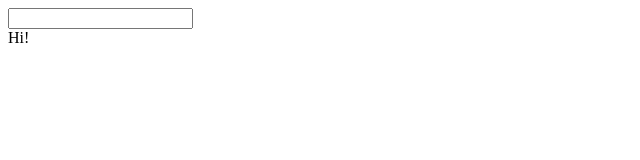
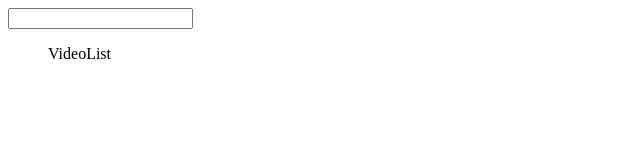
Before and after one commit to SkifUA/vue-video, a Vue app: page / in a window 1280 px wide. Shown: the top 160 px of the page, without its empty margins (0-640 px from the left). Built offline with nearby package versions, Linux system fonts and the light colour scheme.

Commit message:
Added VideoList Component

```diff
--- a/src/App.vue
+++ b/src/App.vue
@@ -1,18 +1,21 @@
 <template>
   <div>
     <SearchBar @termChange="onTermChange"></SearchBar>
-    Hi!
+    <VideoList></VideoList>
   </div>
 </template>
 
 <script>
 import axios from 'axios';
 import SearchBar from './components/SearchBar';
+import VideoList from "./components/VideoList";
+
 const API_KEY = 'AIzaSyChALGHb6aFHUjBo2I7qArOF4kWW9MlrhA';
 
 export default {
   name: 'App',
   components: {
+    VideoList,
     SearchBar
 },
   methods: {
--- /dev/null
+++ b/src/components/VideoList.vue
@@ -0,0 +1,15 @@
+<template>
+  <ul>
+    VideoList
+  </ul>
+</template>
+
+<script>
+export default {
+  name: 'VideoList'
+}
+</script>
+
+<style>
+
+</style>
```
